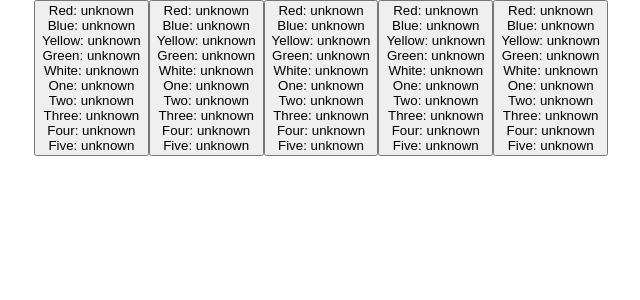
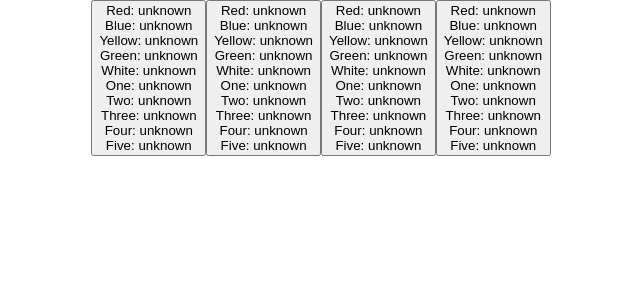
Before and after one commit to TranquilMarmot/Kayaku, a React (Create React App) app: page / in a window 1280 px wide. Shown: the top 300 px of the page, without its empty margins (319-959 px from the left). Built offline with nearby package versions, Linux system fonts and the light colour scheme.

Commit message:
Use context?

```diff
--- a/src/App.tsx
+++ b/src/App.tsx
@@ -1,21 +1,25 @@
-import React, { FunctionComponent, useReducer } from "react";
+import React, { FunctionComponent, useReducer, createContext } from "react";
 import "./App.css";
 import CardsReducer, { getInitialState } from "./CardsReducer";
 import Card from "./Card";
-import { CardClicked } from "./actions";
+import { ActionTypes } from "./actions";
+
+const initialState = getInitialState();
+
+export const CardsContext = createContext([
+  initialState,
+  (action: ActionTypes) => {}
+]);
 
 const App: FunctionComponent = () => {
-  const [cards, dispatch] = useReducer(CardsReducer, getInitialState());
-
   return (
     <div className="App">
-      {cards.map((card, index) => (
-        <Card
-          key={`card${index}`}
-          card={card}
-          onSelectCard={() => dispatch(CardClicked(index, card))}
-        />
-      ))}
+      <CardsContext.Provider value={useReducer(CardsReducer, initialState)}>
+        <Card index={0} />
+        <Card index={1} />
+        <Card index={2} />
+        <Card index={3} />
+      </CardsContext.Provider>
     </div>
   );
 };
--- a/src/Card.tsx
+++ b/src/Card.tsx
@@ -1,19 +1,23 @@
-import React, { FunctionComponent } from "react";
+import React, { FunctionComponent, useContext } from "react";
+import { CardsContext } from "./App";
+import { CardClicked, ActionTypes } from "./actions";
 import { Card as CardType } from "./types";
 
 interface CardProps {
-  card: CardType;
-  onSelectCard: OnSelectCardCallback;
+  index: number;
 }
 
-interface OnSelectCardCallback {
-  (event: React.MouseEvent, card: CardType): void;
-}
+const Card: FunctionComponent<CardProps> = (props: CardProps) => {
+  const [cards, dispatch] = useContext(CardsContext);
 
-const Card: FunctionComponent<CardProps> = ({ card, onSelectCard }) => {
-  const { color, number } = card;
+  const { index } = props;
+
+  // @ts-ignore
+  const { color, number } = cards[index];
+
   return (
-    <button onClick={e => onSelectCard(e, card)}>
+    // @ts-ignore
+    <button onClick={e => dispatch(CardClicked(index))}>
       <div>
         <div>Red: {color.red}</div>
         <div>Blue: {color.blue}</div>
--- a/src/actions.ts
+++ b/src/actions.ts
@@ -44,10 +44,9 @@ export interface CardClickedAction extends Action {
   card: Card;
 }
 
-export const CardClicked = (index: number, card: Card) => ({
+export const CardClicked = (index: number) => ({
   type: Actions.CardClicked,
-  index,
-  card
+  index
 });
 
 export type ActionTypes = GiveHintAction | PlayCardAction | CardClickedAction;
```
